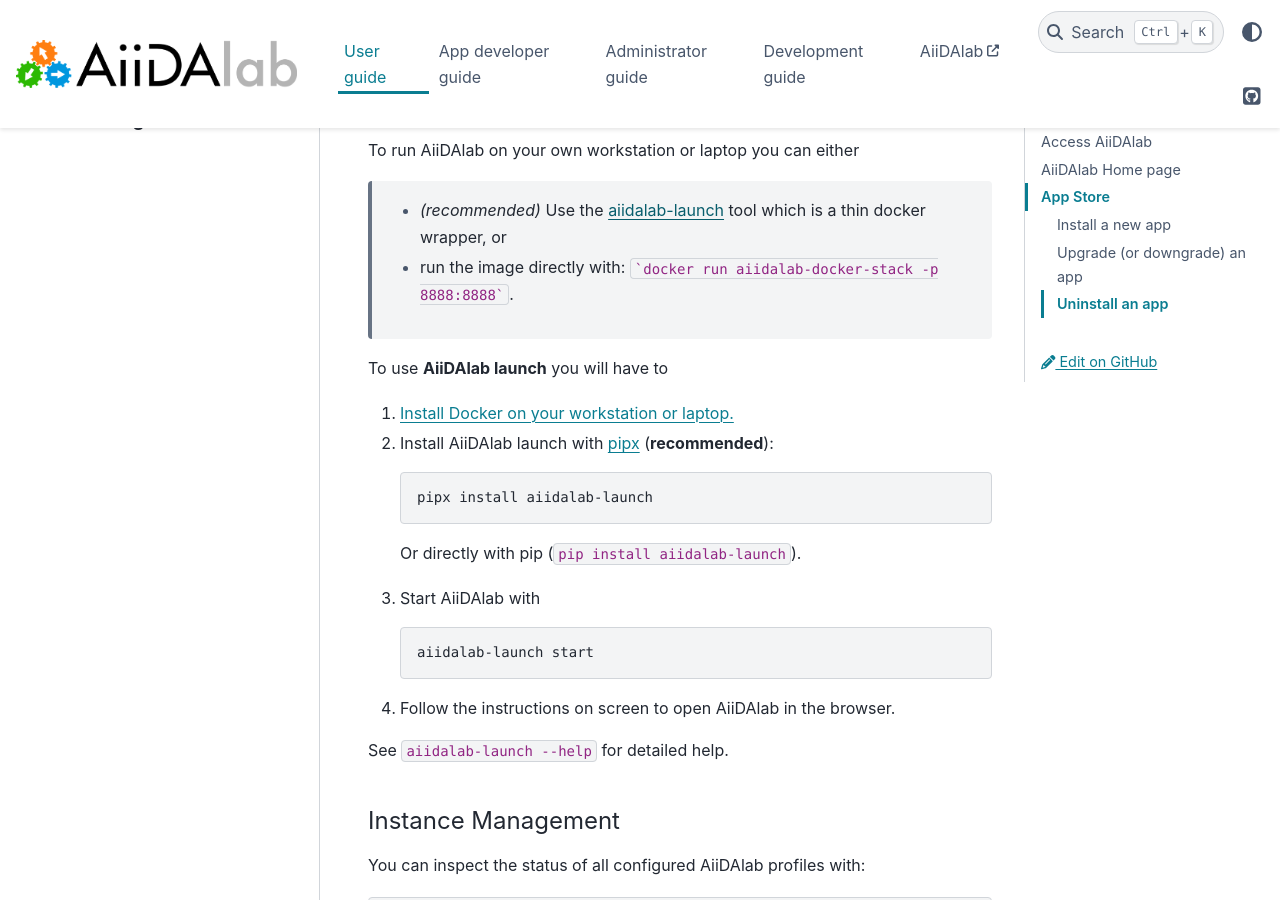
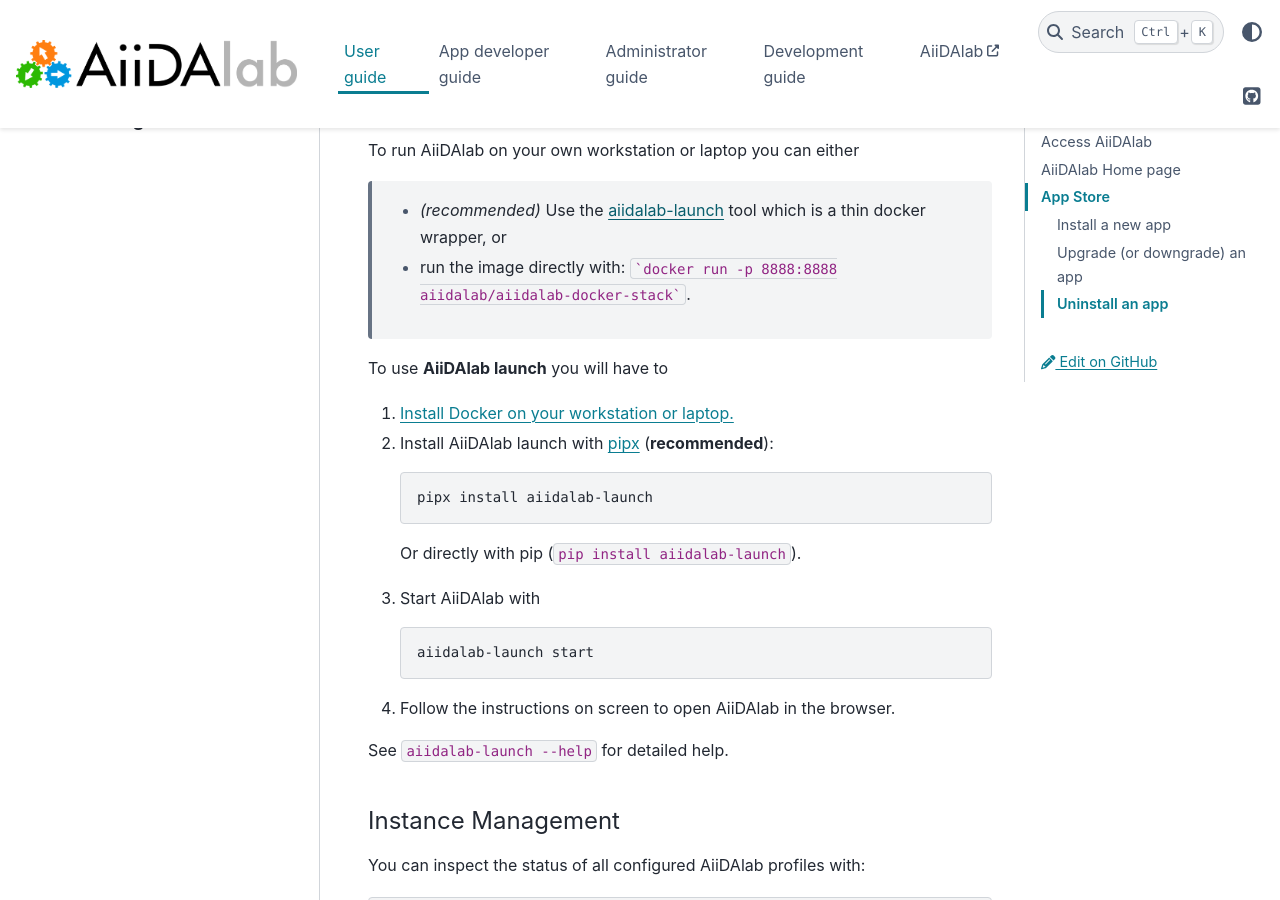
Before and after one commit to aiidalab/aiidalab, a Sphinx documentation site: the page built from docs/source/usage/index.rst, in a window 1280 px wide and 900 px high, scrolled down 517 px. Built offline with Sphinx 7.4.7 and the PyData theme 0.15.4, drawn with Linux system fonts in a browser that asks for light colours; pages that are not in the unit, such as notebooks, are missing from menus.

````diff
--- a/docs/source/usage/index.rst
+++ b/docs/source/usage/index.rst
@@ -22,7 +22,7 @@ AiiDAlab launch
 To run AiiDAlab on your own workstation or laptop you can either
 
  - *(recommended)* Use the :ref:`aiidalab-launch <usage:aiidalab-launch>` tool which is a thin docker wrapper, or
- - run the image directly with: ```docker run aiidalab-docker-stack -p 8888:8888```.
+ - run the image directly with: ```docker run -p 8888:8888 aiidalab/aiidalab-docker-stack```.
 
 To use **AiiDAlab launch** you will have to
 
````
